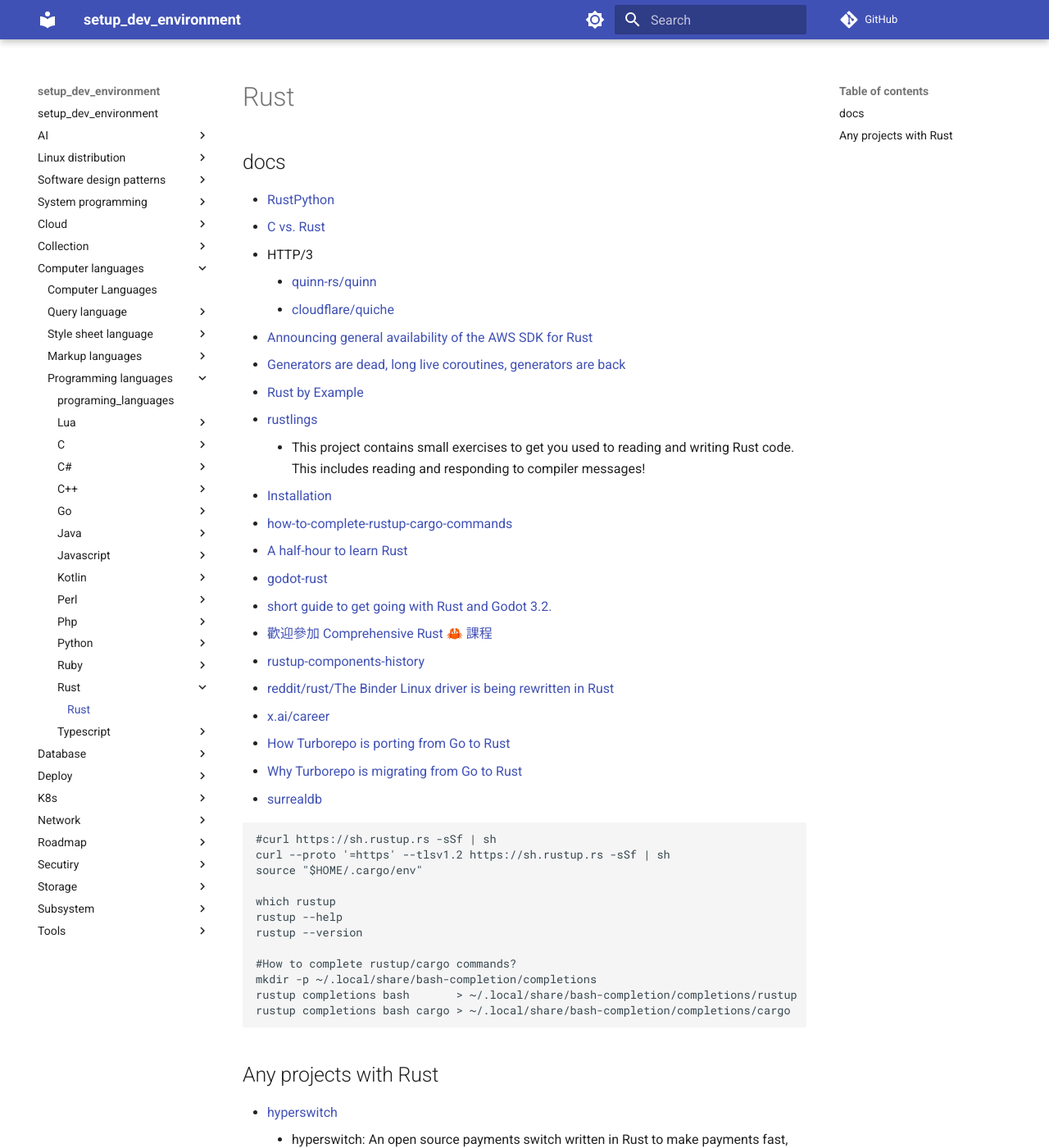
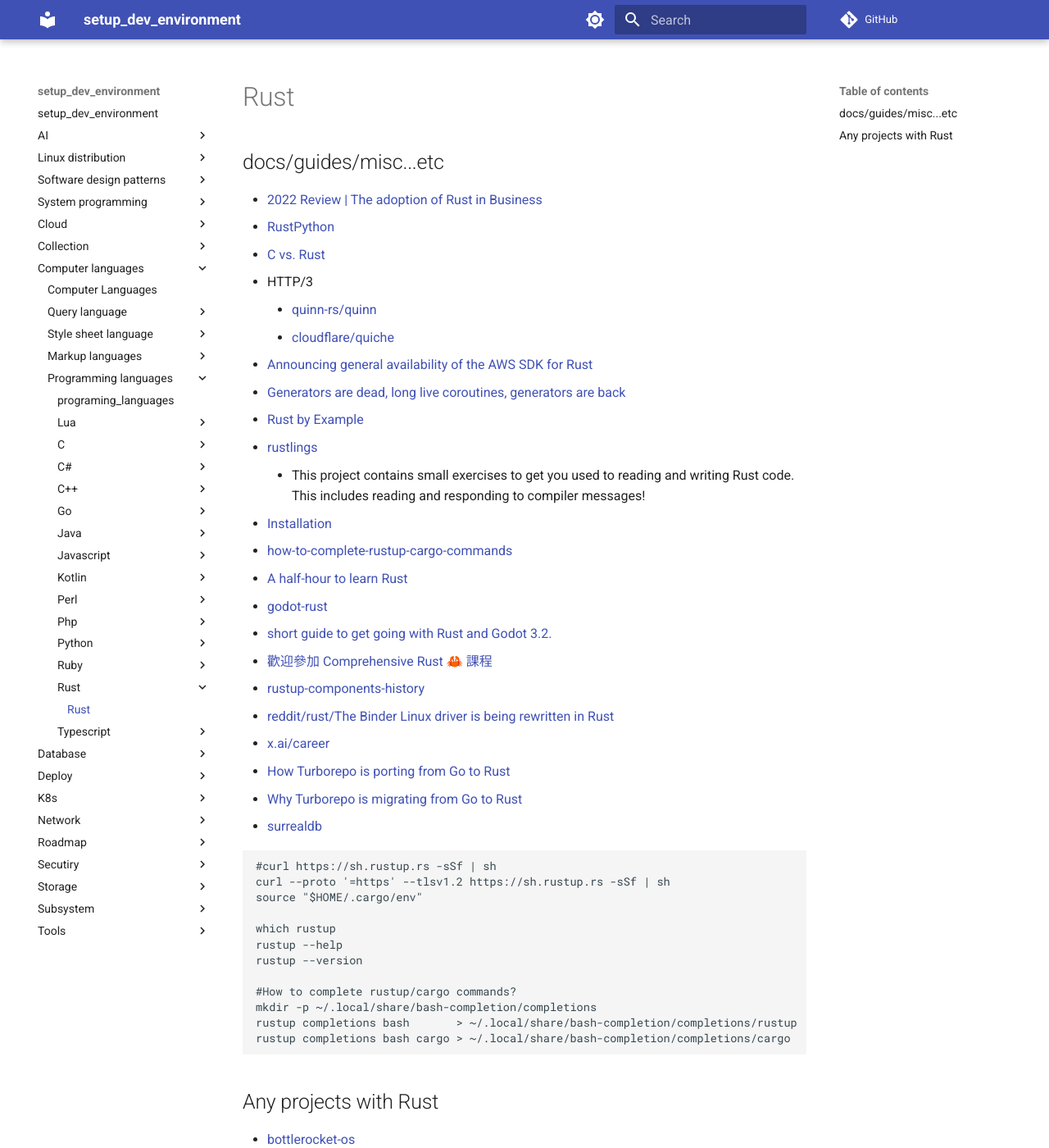
Before and after one commit to hong539/setup_dev_environment, an MkDocs documentation site: the page built from docs/computer languages/programming_languages/rust/rust.md, in a window 1280 px wide and 1400 px high. Shown: the whole window at 82% size. Built offline with MkDocs 1.6.1 and Material for MkDocs 9.7.7, drawn with Linux system fonts in a browser that asks for light colours; comment, search, counter and statistics services are not loaded.

Commit message:
update docs

```diff
--- a/docs/computer languages/programming_languages/rust/rust.md
+++ b/docs/computer languages/programming_languages/rust/rust.md
@@ -1,7 +1,8 @@
 # Rust
 
-## docs
+## docs/guides/misc...etc
 
+* [2022 Review | The adoption of Rust in Business](https://rustmagazine.org/issue-1/2022-review-the-adoption-of-rust-in-business/)
 * [RustPython](https://rustpython.github.io/)
 * [C vs. Rust](http://www-verimag.imag.fr/~mounier/Enseignement/Software_Security/19RustVsC.pdf)
 * HTTP/3
@@ -42,6 +43,7 @@
 
 ## Any projects with Rust
 
+* [bottlerocket-os](https://github.com/bottlerocket-os/bottlerocket)
 * [hyperswitch](https://github.com/juspay/hyperswitch)
     * hyperswitch: An open source payments switch written in Rust to make payments fast, reliable and affordable
 * [uniffi-rs](https://github.com/mozilla/uniffi-rs)
```
Also changed, not shown: docs/k8s/eks/eks.md (added, +13 -0 lines), docs/k8s/k8s.md (+2 -0 lines).
